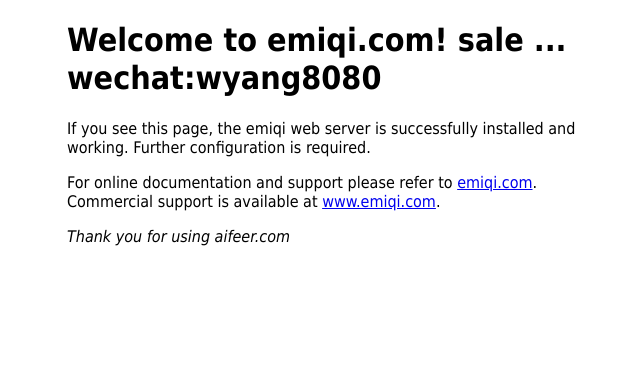
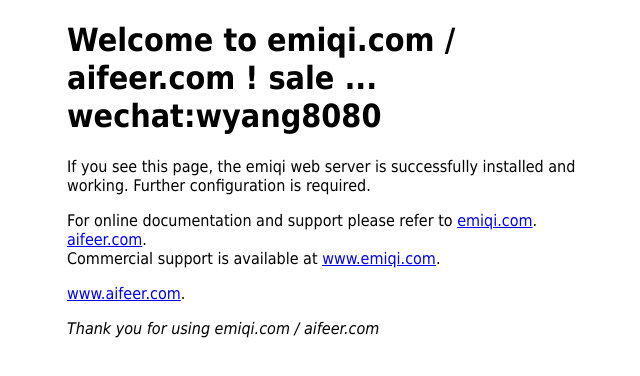
Before and after one commit to emiqi/emiqi.github.io, a plain HTML site: page index.html in a window 1280 px wide. Shown: the whole page, without its empty margins (293-933 px from the left). Drawn offline with Linux system fonts and the light colour scheme.

Commit message:
Update index.html

```diff
--- a/index.html
+++ b/index.html
@@ -11,15 +11,16 @@
 </style>
 </head>
 <body>
-<h1>Welcome to emiqi.com! sale ... wechat:wyang8080</h1>
+<h1>Welcome to emiqi.com / aifeer.com ! sale ... wechat:wyang8080</h1>
 <p>If you see this page, the emiqi web server is successfully installed and
 working. Further configuration is required.</p>
 
 <p>For online documentation and support please refer to
 <a href="https://emiqi.com/">emiqi.com</a>.<br/>
+  <a href="https://aifeer.com/">aifeer.com</a>.<br/>
 Commercial support is available at
 <a href="https://www.emiqi.com/">www.emiqi.com</a>.</p>
-
-<p><em>Thank you for using aifeer.com</em></p>
+<a href="https://www.aifeer.com/">www.aifeer.com</a>.</p>
+<p><em>Thank you for using emiqi.com / aifeer.com</em></p>
 </body>
 </html>
```
